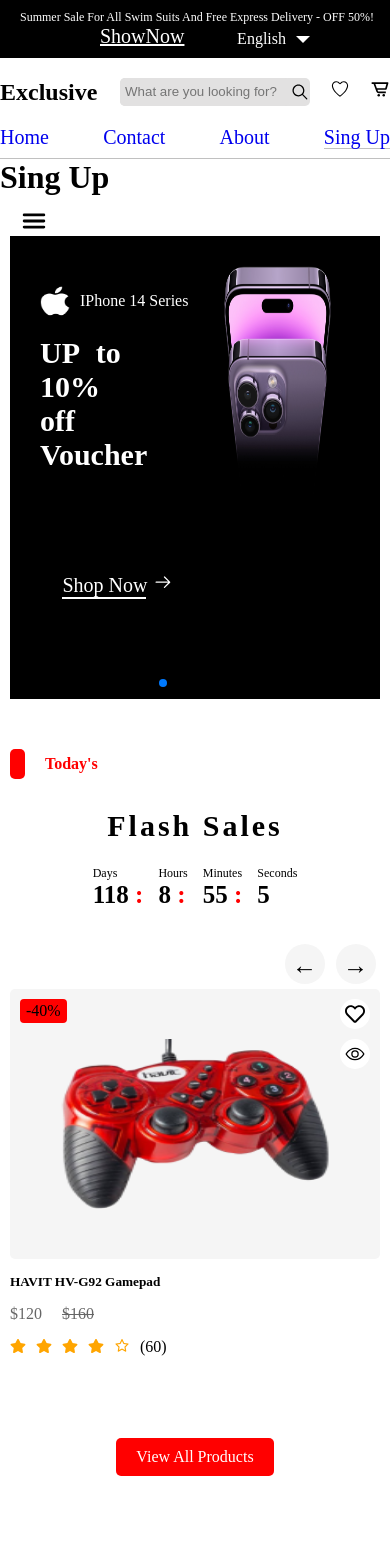
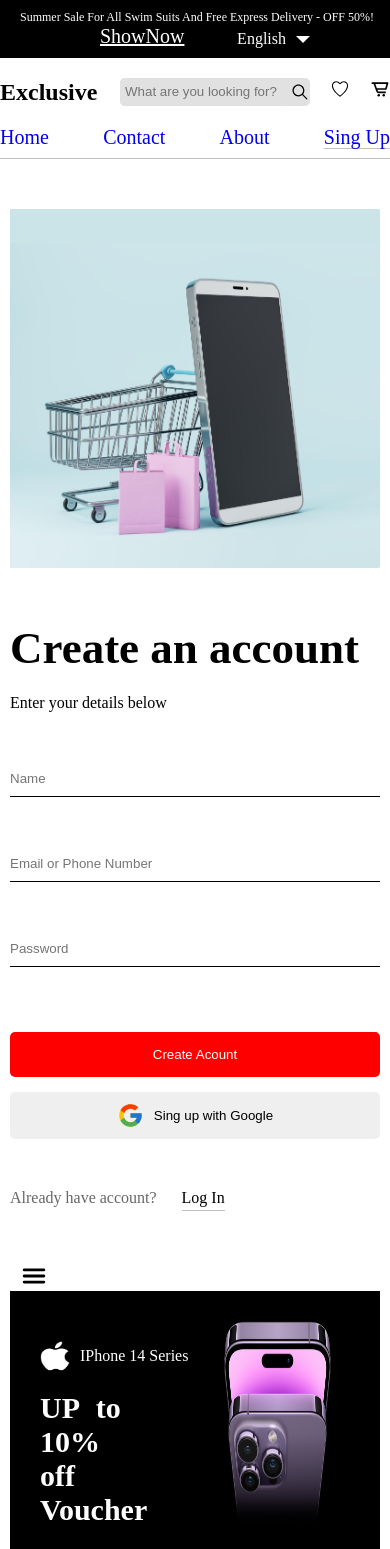
Before and after one commit to munteanu94/react-vite-E-CommerceWebsitee, a React (Vite) app: page /SingUp in a window 390 px wide. Shown: the top 1549 px of the page. Built offline with nearby package versions, Linux system fonts and the light colour scheme; the HTML template or start-up script is replaced by a standard one.

Commit message:
work to a new page Sing up

```diff
--- a/src/componente/pages/SingUp.jsx
+++ b/src/componente/pages/SingUp.jsx
@@ -1,7 +1,9 @@
+import CreateAcount from "./SingUpComponente/CreateAcount.jsx";
+
 export default function SingUp() {
   return (
     <>
-      <h1>Sing Up</h1>
+      <CreateAcount />
     </>
   );
 }
--- /dev/null
+++ b/src/componente/pages/SingUpComponente/CreateAcount.css
@@ -0,0 +1,88 @@
+.ContainerAcount {
+  display: grid;
+  grid-template-columns: repeat(3, 1fr);
+  margin: 50px 80px 80px 0px;
+  column-gap: 130px;
+}
+.boxImg {
+  grid-column: span 2;
+}
+.boxImg img {
+  width: 100%;
+  max-height: 800px;
+}
+.ContainerAcount .boxInput {
+  width: 100%;
+  display: flex;
+  flex-direction: column;
+  justify-content: center;
+  row-gap: 50px;
+}
+
+.ContainerAcount .boxInput h2 {
+  font-size: 45px;
+  margin-bottom: 20px;
+}
+.ContainerAcount .boxInput input {
+  height: 35px;
+  border: none;
+  outline: none;
+  border-bottom: 1px solid black;
+}
+.boxLogIn {
+  display: flex;
+  margin-left: 50px;
+  column-gap: 25px;
+  color: rgb(104, 102, 102);
+}
+.linkLogIn {
+  text-decoration: none;
+  padding-bottom: 3px;
+  border-bottom: 1px solid silver;
+  color: black;
+}
+.ContainerAcount .btn button {
+  width: 100%;
+  margin-top: 15px;
+}
+@media (max-width: 1170px) {
+  .ContainerAcount {
+    display: grid;
+    grid-template-columns: repeat(5, 1fr);
+    column-gap: 100px;
+  }
+  .boxImg {
+    grid-column: span 3;
+  }
+  .ContainerAcount .boxInput {
+    grid-column: span 2;
+  }
+  .boxImg img {
+    height: 100%;
+  }
+  .boxLogIn {
+    margin-left: 0;
+  }
+}
+
+@media (max-width: 800px) {
+  .ContainerAcount {
+    display: grid;
+    grid-template-columns: repeat(5, 1fr);
+    column-gap: 10px;
+    margin: 50px 10px 80px 0px;
+  }
+}
+@media (max-width: 600px) {
+  .ContainerAcount {
+    display: flex;
+    flex-direction: column;
+    margin: 80px;
+    row-gap: 50px;
+  }
+}
+@media (max-width: 550px) {
+  .ContainerAcount {
+    margin: 50px 10px;
+  }
+}
--- /dev/null
+++ b/src/componente/pages/SingUpComponente/CreateAcount.jsx
@@ -0,0 +1,34 @@
+import sing1 from "./sing1.png";
+import "./CreateAcount.css";
+import BtnAccount from "./btnAccount/btnAcount.jsx";
+import { FcGoogle } from "react-icons/fc";
+import BtnGoogle from "./btnAccount/btnGoogle.jsx";
+import { Link } from "react-router-dom";
+export default function CreateAcount() {
+  return (
+    <>
+      <div className="ContainerAcount">
+        <div className="boxImg">
+          <img src={sing1} alt="poza" />
+        </div>
+        <div className="boxInput">
+          <div>
+            <h2>Create an account</h2>
+            <p>Enter your details below</p>
+          </div>
+          <input type="text" placeholder="Name" />
+          <input type="email" placeholder="Email or Phone Number" />
+          <input type="password" placeholder="Password" />
+          <div className="btn">
+            <BtnAccount name="Create Acount" />
+            <BtnGoogle />
+          </div>
+          <div className="boxLogIn">
+            <p>Already have account?</p>
+            <Link className="linkLogIn">Log In</Link>
+          </div>
+        </div>
+      </div>
+    </>
+  );
+}
--- /dev/null
+++ b/src/componente/pages/SingUpComponente/btnAccount/BtnGoogle.css
@@ -0,0 +1,12 @@
+.btnGoogle {
+  border: none;
+  display: flex;
+  justify-content: center;
+  align-items: center;
+  padding: 10px 0;
+  border-radius: 5px;
+  column-gap: 10px;
+}
+.iconGoogle {
+  font-size: 27px;
+}
--- /dev/null
+++ b/src/componente/pages/SingUpComponente/btnAccount/btnAcount.css
@@ -0,0 +1,11 @@
+.btnAccont {
+  border: none;
+  padding: 15px 0px;
+  border-radius: 5px;
+  background-color: red;
+  color: white;
+  cursor: pointer;
+}
+.btnAccont:hover {
+  opacity: 0.6;
+}
--- /dev/null
+++ b/src/componente/pages/SingUpComponente/btnAccount/btnAcount.jsx
@@ -0,0 +1,9 @@
+import "./btnAcount.css";
+
+export default function BtnAccount(props) {
+  return (
+    <>
+      <button className="btnAccont">{props.name}</button>
+    </>
+  );
+}
--- /dev/null
+++ b/src/componente/pages/SingUpComponente/btnAccount/btnGoogle.jsx
@@ -0,0 +1,12 @@
+import { FcGoogle } from "react-icons/fc";
+import "./BtnGoogle.css";
+export default function BtnGoogle() {
+  return (
+    <>
+      <button className="btnGoogle">
+        <FcGoogle className="iconGoogle" />
+        Sing up with Google
+      </button>
+    </>
+  );
+}
```
Also changed, not shown: src/componente/pages/SingUpComponente/sing1.png (added).
